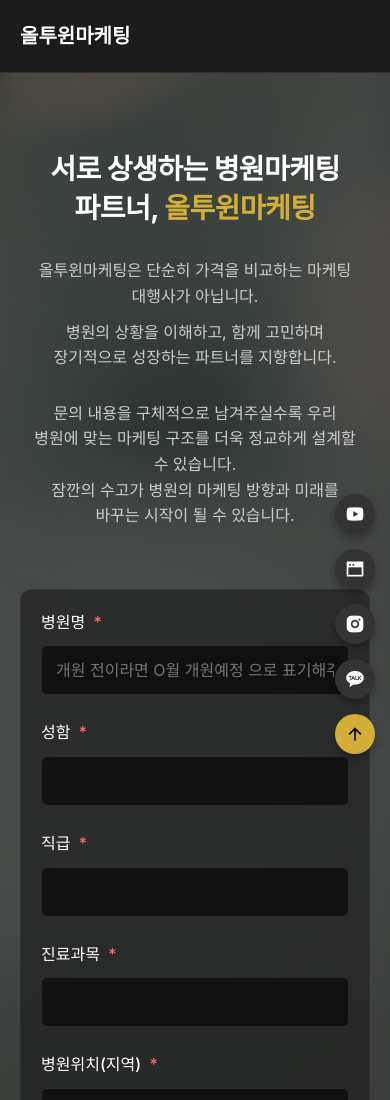
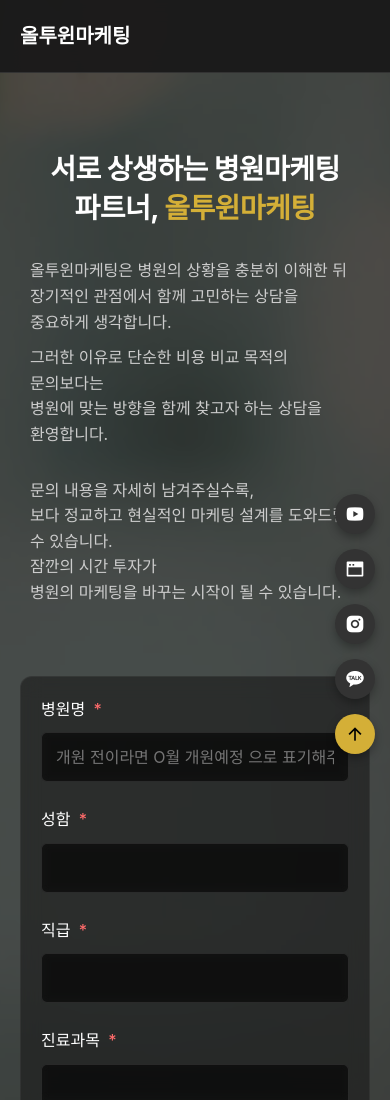
Before and after one commit to alltowinm/alltowin-site, a plain HTML site: page contact.html in a window 390 px wide. Shown: the top 1100 px of the page. Drawn offline with nearby package versions, Linux system fonts and the light colour scheme; a web font is replaced by a local one.

Commit message:
Update contact body text and enforce left-align on mobile

```diff
--- a/contact.html
+++ b/contact.html
@@ -37,10 +37,10 @@
             <div class="container">
                 <h1 class="contact-title">서로 상생하는 병원마케팅 파트너, <span class="text-gold">올투윈마케팅</span></h1>
                 <div class="contact-desc">
-                    <p>올투윈마케팅은 단순히 가격을 비교하는 마케팅 대행사가 아닙니다.</p>
-                    <p>병원의 상황을 이해하고, 함께 고민하며 장기적으로 성장하는 파트너를 지향합니다.</p>
-                    <p class="mt-20">문의 내용을 구체적으로 남겨주실수록 우리 병원에 맞는 마케팅 구조를 더욱 정교하게 설계할 수 있습니다.<br>
-                        잠깐의 수고가 병원의 마케팅 방향과 미래를 바꾸는 시작이 될 수 있습니다.</p>
+                    <p>올투윈마케팅은 병원의 상황을 충분히 이해한 뒤<br class="d-md-none"> 장기적인 관점에서 함께 고민하는 상담을 중요하게 생각합니다.</p>
+                    <p>그러한 이유로 단순한 비용 비교 목적의 문의보다는<br class="d-md-none"> 병원에 맞는 방향을 함께 찾고자 하는 상담을 환영합니다.</p>
+                    <p class="mt-20">문의 내용을 자세히 남겨주실수록,<br class="d-md-none"> 보다 정교하고 현실적인 마케팅 설계를 도와드릴 수 있습니다.</p>
+                    <p>잠깐의 시간 투자가<br class="d-md-none"> 병원의 마케팅을 바꾸는 시작이 될 수 있습니다.</p>
                 </div>
             </div>
         </section>
--- a/css/style.css
+++ b/css/style.css
@@ -755,6 +755,7 @@
         line-height: 1.6;
         padding: 0 10px;
         /* Prevent edge touching */
+        text-align: left;
     }
 }
 
```
